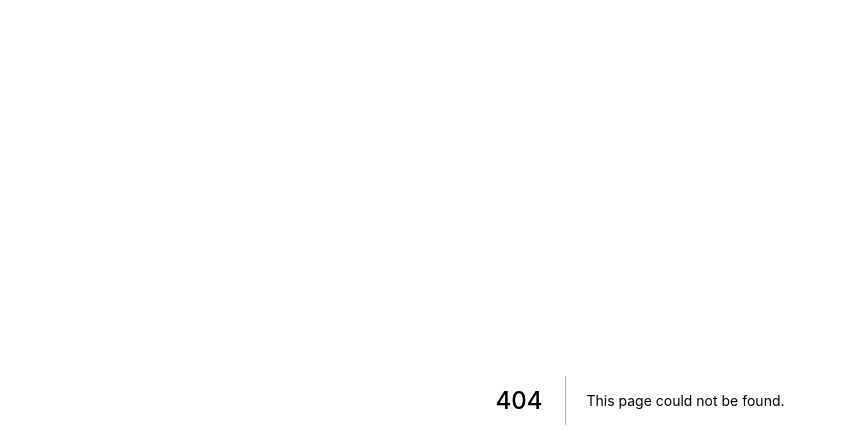
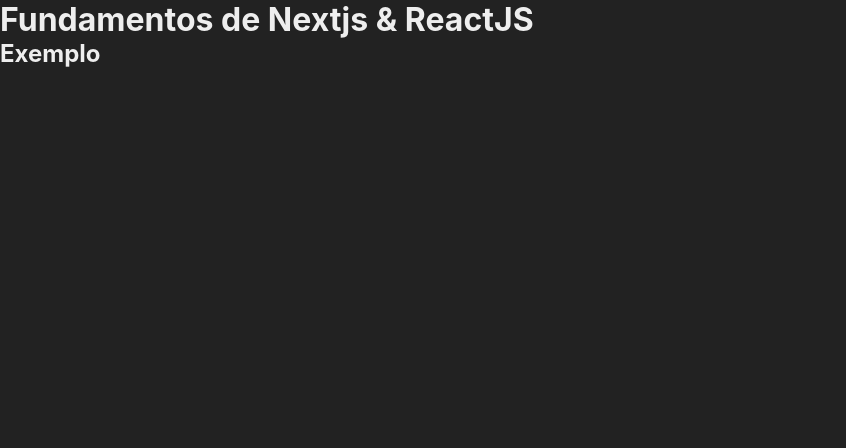
Before and after one commit to MunrraMT/nextjs-reactjs-cod3rcursos, a Next.js app in the folder masterclass1/: page /exemplo in a window 1280 px wide. Before the commit this address had no page. Shown: the top 448 px of the page, without its empty margins (0-846 px from the left). Built offline with nearby package versions, Linux system fonts and the light colour scheme.

Commit message:
Usando Componente

```diff
--- /dev/null
+++ b/masterclass1/src/components/Cabecalho.jsx
@@ -0,0 +1,7 @@
+const Cabecalho = () => (
+  <header>
+    <h1>Fundamentos de Nextjs & ReactJS</h1>
+  </header>
+);
+
+export default Cabecalho;
--- /dev/null
+++ b/masterclass1/src/pages/exemplo.jsx
@@ -0,0 +1,10 @@
+import Cabecalho from '../components/Cabecalho';
+
+const Exemplo = () => (
+  <>
+    <Cabecalho />
+    <h2>Exemplo</h2>
+  </>
+);
+
+export default Exemplo;
```
